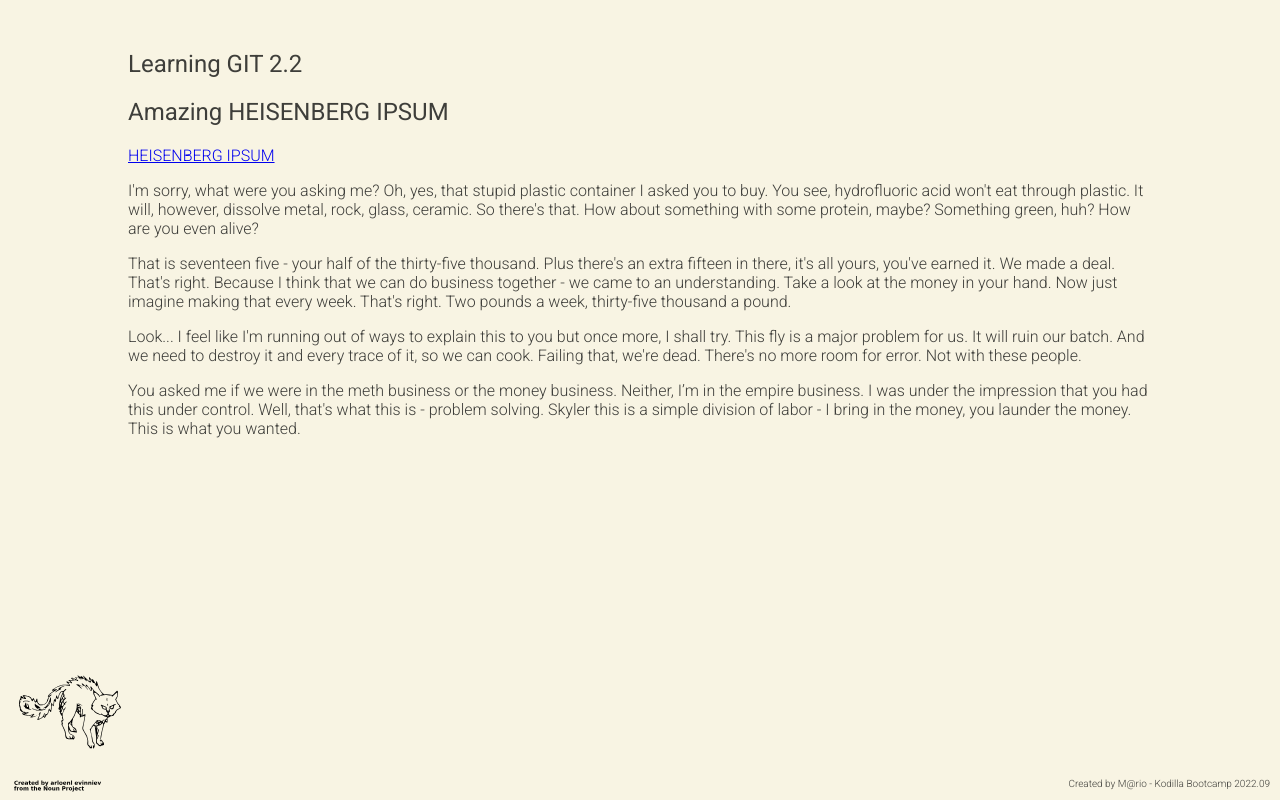
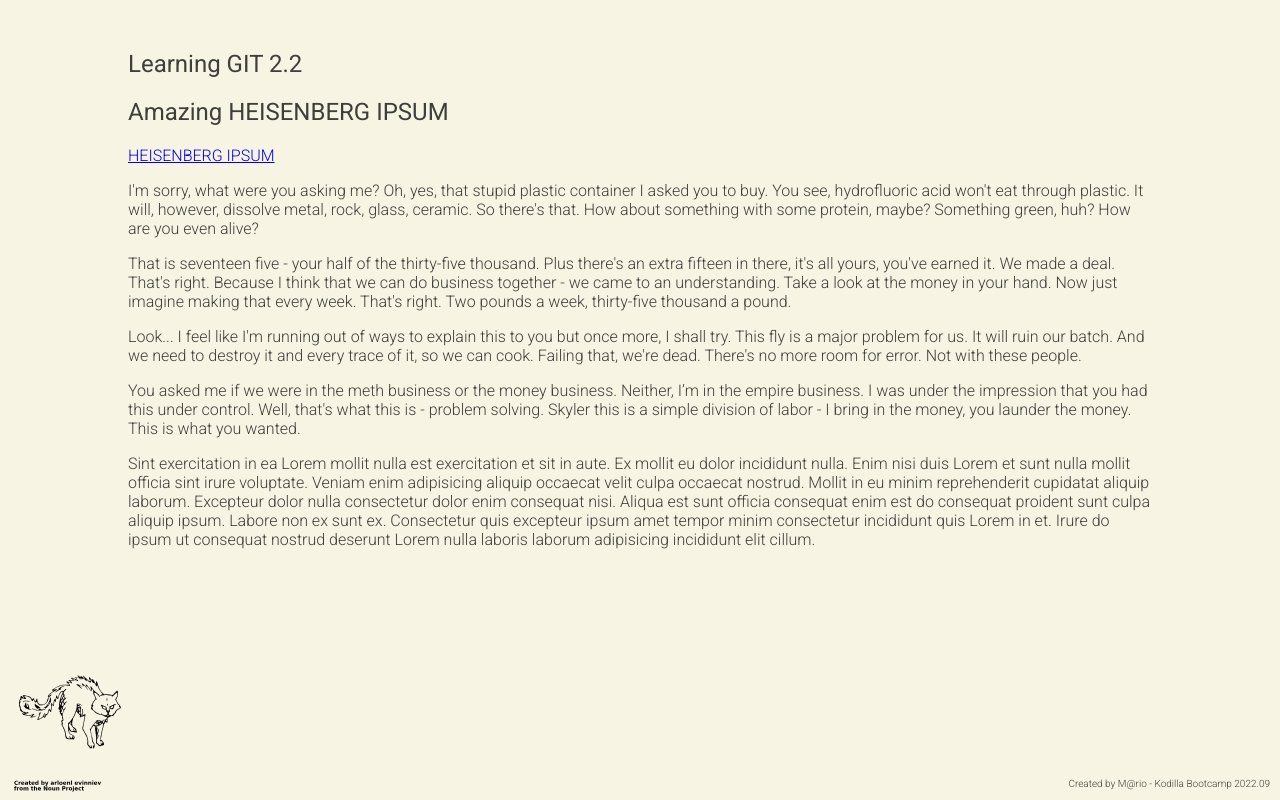
Before and after one commit to MarioDev716/learning-git-2, a website: page index.html in a window 1280 px wide. Drawn offline with Linux system fonts and the light colour scheme.

Commit message:
Add new paragraph

```diff
--- a/index.html
+++ b/index.html
@@ -33,6 +33,14 @@
             Skyler this is a simple division of labor - I bring in the money, you launder the money. This is what you
             wanted. </p>
 
+        <p>Sint exercitation in ea Lorem mollit nulla est exercitation et sit in aute. Ex mollit eu dolor incididunt
+            nulla. Enim nisi duis Lorem et sunt nulla mollit officia sint irure voluptate. Veniam enim adipisicing
+            aliquip occaecat velit culpa occaecat nostrud. Mollit in eu minim reprehenderit cupidatat aliquip laborum.
+            Excepteur dolor nulla consectetur dolor enim consequat nisi. Aliqua est sunt officia consequat enim est do
+            consequat proident sunt culpa aliquip ipsum. Labore non ex sunt ex. Consectetur quis excepteur ipsum amet
+            tempor minim consectetur incididunt quis Lorem in et. Irure do ipsum ut consequat nostrud deserunt Lorem
+            nulla laboris laborum adipisicing incididunt elit cillum.</p>
+
     </section>
     <div class="cat-image">
         <img src="img\noun-cat-2217007.svg" alt="">
```
